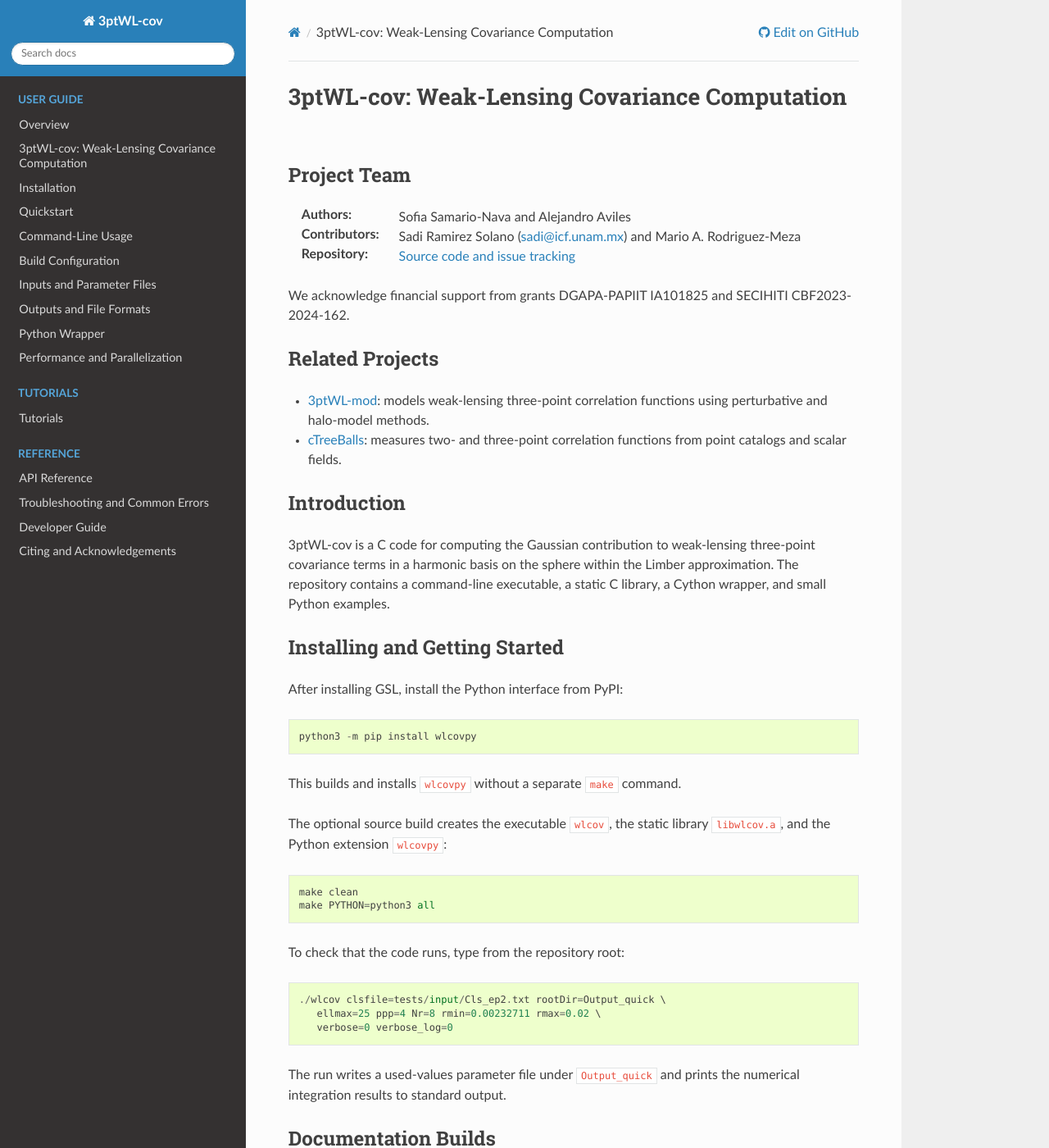
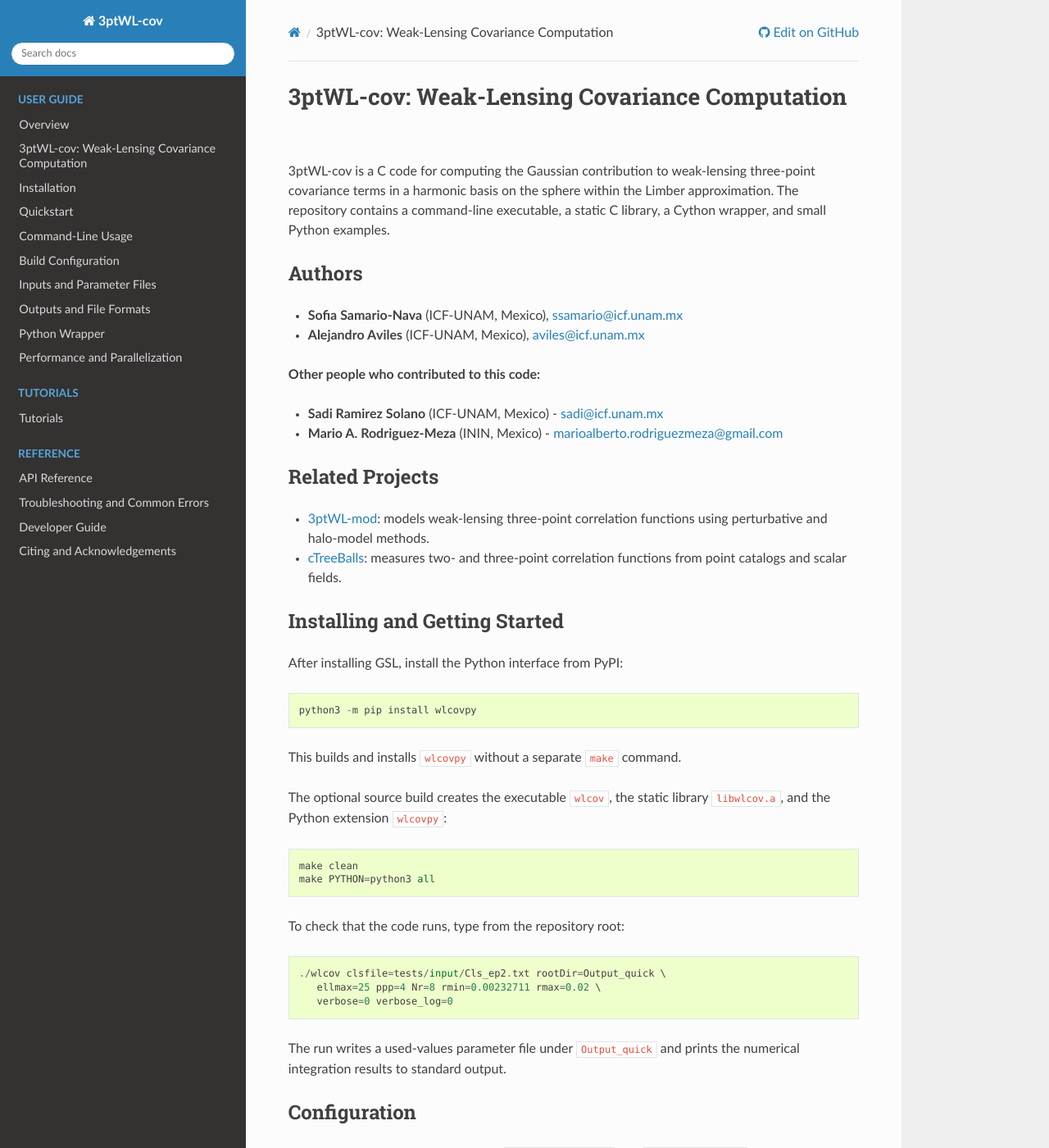
Before and after one commit to sadirs/3ptWL-cov, a Sphinx documentation site: the page built from docs/README.rst, in a window 1280 px wide and 1400 px high. Shown: the whole window at 82% size. Built offline with Sphinx 7.4.7 and the Read the Docs theme 3.1.0, drawn with Linux system fonts in a browser that asks for light colours; some of the changed text lies outside the part shown.

Commit message:
Update ReadTheDocs overview authors

```diff
--- a/docs/README.rst
+++ b/docs/README.rst
@@ -1,17 +1,21 @@
 3ptWL-cov: Weak-Lensing Covariance Computation
 ==============================================
 
-Project Team
-------------
+3ptWL-cov is a C code for computing the Gaussian contribution to
+weak-lensing three-point covariance terms in a harmonic basis on the sphere
+within the Limber approximation.  The repository contains a command-line
+executable, a static C library, a Cython wrapper, and small Python examples.
 
-:Authors: Sofia Samario-Nava and Alejandro Aviles
-:Contributors: Sadi Ramirez Solano (sadi@icf.unam.mx) and
-   Mario A. Rodriguez-Meza
-:Repository: `Source code and issue tracking
-   <https://github.com/sadirs/3ptWL-cov>`_
+Authors
+-------
 
-We acknowledge financial support from grants DGAPA-PAPIIT IA101825 and
-SECIHITI CBF2023-2024-162.
+* **Sofia Samario-Nava** (ICF-UNAM, Mexico), ssamario@icf.unam.mx
+* **Alejandro Aviles** (ICF-UNAM, Mexico), aviles@icf.unam.mx
+
+**Other people who contributed to this code:**
+
+* **Sadi Ramirez Solano** (ICF-UNAM, Mexico) - `sadi@icf.unam.mx <mailto:sadi@icf.unam.mx>`_
+* **Mario A. Rodriguez-Meza** (ININ, Mexico) - `marioalberto.rodriguezmeza@gmail.com <mailto:marioalberto.rodriguezmeza@gmail.com>`_
 
 Related Projects
 ----------------
@@ -20,14 +24,6 @@
   three-point correlation functions using perturbative and halo-model methods.
 * `cTreeBalls <https://github.com/rodriguezmeza/cTreeBalls>`_: measures two- and
   three-point correlation functions from point catalogs and scalar fields.
-
-Introduction
-------------
-
-3ptWL-cov is a C code for computing the Gaussian contribution to
-weak-lensing three-point covariance terms in a harmonic basis on the sphere
-within the Limber approximation.  The repository contains a command-line
-executable, a static C library, a Cython wrapper, and small Python examples.
 
 Installing and Getting Started
 ------------------------------
@@ -53,31 +49,6 @@
 The run writes a used-values parameter file under ``Output_quick`` and prints
 the numerical integration results to standard output.
 
-Documentation Builds
---------------------
-
-From the repository root, install documentation dependencies and build the
-HTML, man, and PDF outputs::
-
-    python3 -m pip install --user -r docs/requirements.txt
-    cd docs
-
-    make html
-    make man
-    make latexpdf
-
-The generated artifacts are written to:
-
-* ``docs/_build/html/index.html``
-* ``docs/_build/man/wlcov.1``
-* ``docs/_build/latex/3ptWL-cov.pdf``
-
-The legacy hand-written man page is also kept in ``docs/man`` and can be
-converted to HTML with::
-
-    cd docs/man
-    ./makehtml.sh
-
 Configuration
 -------------
 
```
Also changed, not shown: other parts of docs/README.rst (+6 -0 lines).
